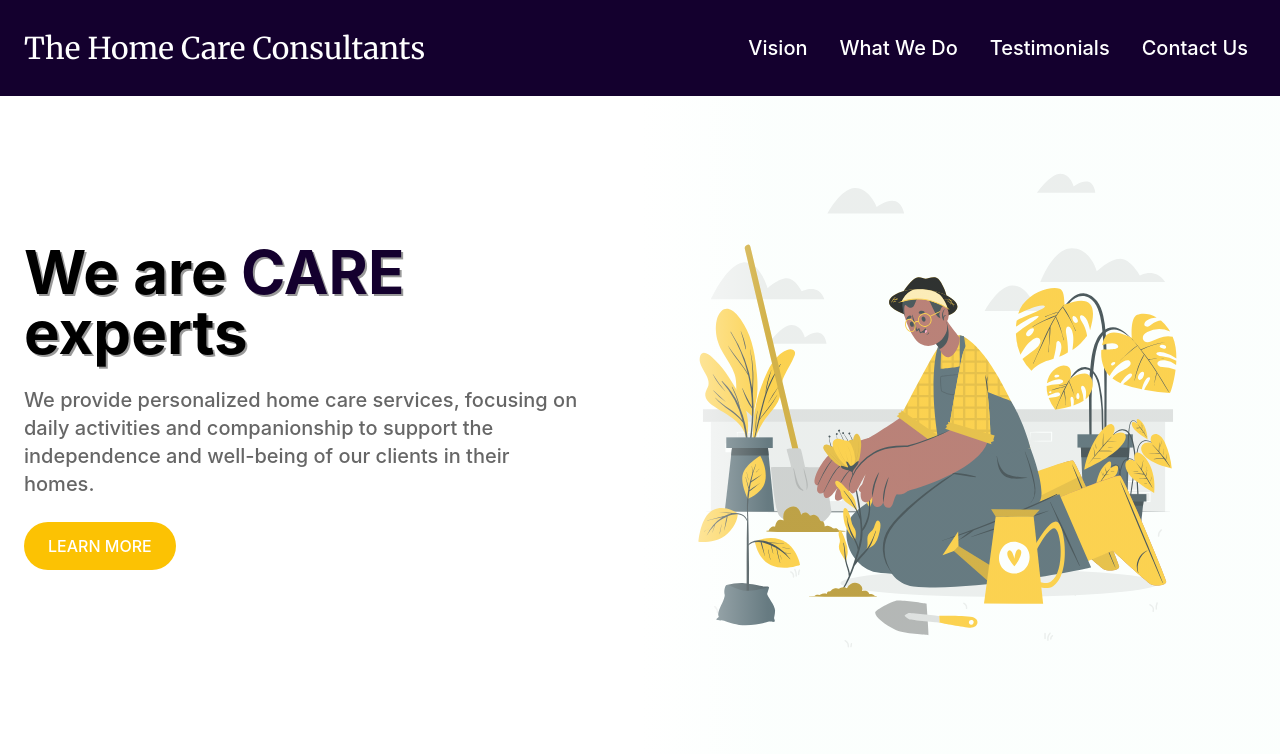
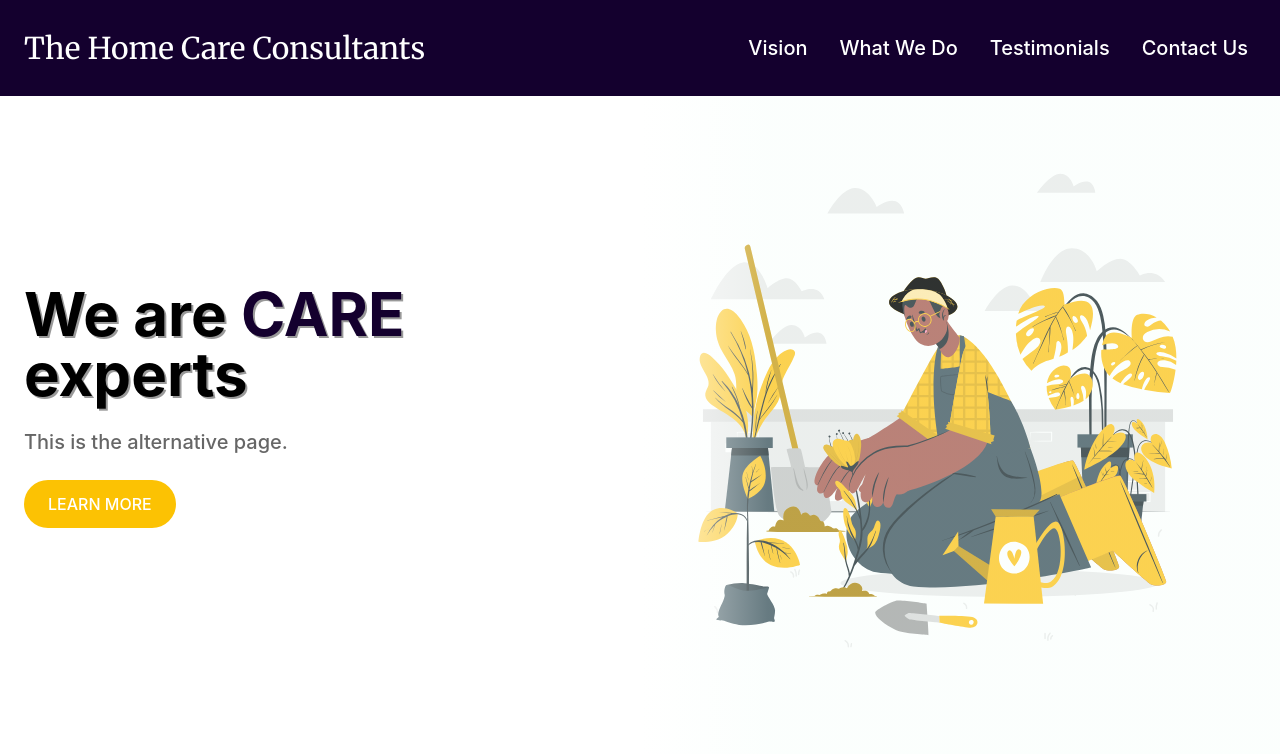
Before and after one commit to joooons/home-care, a React (Vite) app: page /alt in a window 1280 px wide. Shown: the top 754 px of the page. Built offline with nearby package versions, Linux system fonts and the light colour scheme.

Commit message:
setup alt page

```diff
--- a/src/App.tsx
+++ b/src/App.tsx
@@ -1,29 +1,20 @@
-import NavBar from "./components/NavBar"
-import Hero from "./components/Hero"
-import Vision from "./components/Vision"
-import WhatWeDo from "./components/WhatWeDo"
-import Testimonials from "./components/Testimonials"
-import ContactUs from "./components/ContactUs"
-import Footer from "./components/Footer"
+// import React from "react"
+import { BrowserRouter as Router, Routes, Route } from "react-router-dom"
+// import Layout from "./Layout"
+import HomePage from "./pages//HomePage"
+import AltPage from "./pages/AltPage"
 
 import "./App.css"
 
 function App() {
   return (
     <>
-      <header>
-        <NavBar></NavBar>
-      </header>
-
-      <main>
-        <Hero></Hero>
-        <Vision></Vision>
-        <WhatWeDo></WhatWeDo>
-        <Testimonials></Testimonials>
-        <ContactUs></ContactUs>
-      </main>
-
-      <Footer></Footer>
+      <Router>
+        <Routes>
+          <Route index element={<HomePage />} />
+          <Route path="/alt" element={<AltPage />} />
+        </Routes>
+      </Router>
     </>
   )
 }
--- /dev/null
+++ b/src/components/HeroAlt.tsx
@@ -0,0 +1,43 @@
+// import Carousel from "./Carousel"
+
+import WaveDivider1 from "./WaveDivider1"
+import SvgGardener from "./SvgGardener"
+
+export default function HeroAlt() {
+  const handleClick = (section: string) => {
+    document.getElementById(section)?.scrollIntoView({ behavior: "smooth" })
+  }
+
+  return (
+    <>
+      <section className="relative w-full items-center justify-center md:bg-gradient-to-r md:from-white md:from-30% md:via-white/80 md:via-50% md:to-emerald-50/20 md:to-60%">
+        {/* <Carousel></Carousel> */}
+
+        <WaveDivider1></WaveDivider1>
+
+        <div className="container mx-auto flex flex-col px-6 py-32 md:flex-row xl:pb-56">
+          <div className="flex flex-col items-start justify-center space-y-6 md:w-1/2 xl:mr-10">
+            <h1 className="text-left text-3xl font-bold text-dark [text-shadow:_2px_2px_0_rgb(0_0_0_/_40%)] lg:text-6xl dark:text-light">
+              We are <span className="text-second dark:text-light">CARE</span>{" "}
+              experts
+            </h1>
+            <p className="max-w-xl text-left text-xl font-medium text-dark/60 dark:text-light/60">
+              This is the alternative page.
+            </p>
+            <div className="flex justify-center">
+              <button
+                className="focus-visible cursor-pointer rounded-full bg-prime px-6 py-3 font-medium text-light transition hover:bg-second"
+                onClick={() => handleClick("vision")}
+              >
+                LEARN MORE
+              </button>
+            </div>
+          </div>
+          <div className="-z-10 sm:mx-12 md:mx-0 md:w-1/2 xl:mx-10">
+            <SvgGardener></SvgGardener>
+          </div>
+        </div>
+      </section>
+    </>
+  )
+}
--- /dev/null
+++ b/src/pages/AltPage.tsx
@@ -0,0 +1,27 @@
+import NavBar from "../components/NavBar"
+import Hero from "../components/HeroAlt"
+import Vision from "../components/Vision"
+import WhatWeDo from "../components/WhatWeDo"
+import Testimonials from "../components/Testimonials"
+import ContactUs from "../components/ContactUs"
+import Footer from "../components/Footer"
+
+export default function AltPage() {
+  return (
+    <>
+      <header>
+        <NavBar></NavBar>
+      </header>
+
+      <main>
+        <Hero></Hero>
+        <Vision></Vision>
+        <WhatWeDo></WhatWeDo>
+        <Testimonials></Testimonials>
+        <ContactUs></ContactUs>
+      </main>
+
+      <Footer></Footer>
+    </>
+  )
+}
--- /dev/null
+++ b/src/pages/HomePage.tsx
@@ -0,0 +1,27 @@
+import NavBar from "../components/NavBar"
+import Hero from "../components/Hero"
+import Vision from "../components/Vision"
+import WhatWeDo from "../components/WhatWeDo"
+import Testimonials from "../components/Testimonials"
+import ContactUs from "../components/ContactUs"
+import Footer from "../components/Footer"
+
+export default function HomePage() {
+  return (
+    <>
+      <header>
+        <NavBar></NavBar>
+      </header>
+
+      <main>
+        <Hero></Hero>
+        <Vision></Vision>
+        <WhatWeDo></WhatWeDo>
+        <Testimonials></Testimonials>
+        <ContactUs></ContactUs>
+      </main>
+
+      <Footer></Footer>
+    </>
+  )
+}
```
